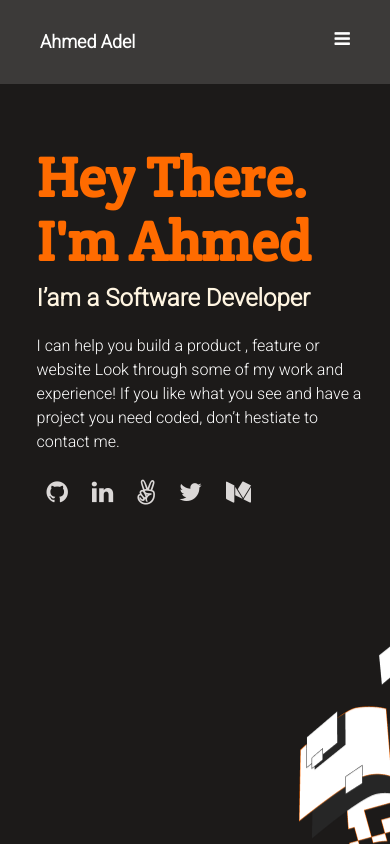
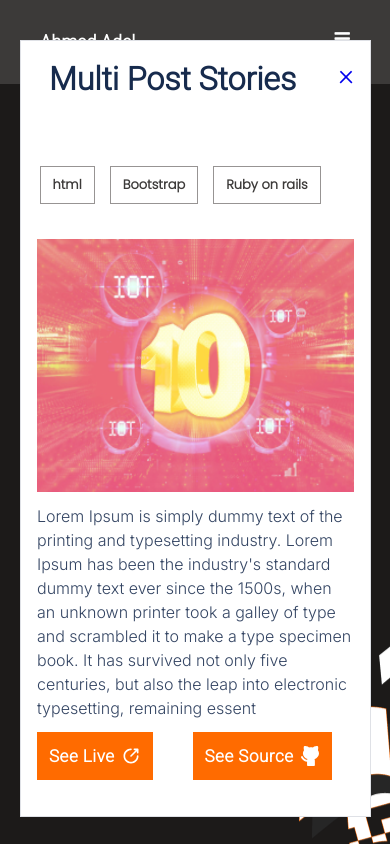
Before and after one commit to ahmedadel56/ahmedadel56.github.io, a website: page index.html in a window 390 px wide. Shown: the top 844 px of the page. Drawn offline with Linux system fonts and the light colour scheme.

Commit message:
Add style to popup of mobile version and now working on Desktop

```diff
--- a/index.html
+++ b/index.html
@@ -14,8 +14,15 @@
     gtag('config', 'G-4BQJHL7RYV');
     </script>
     <link rel="stylesheet" href="https://cdnjs.cloudflare.com/ajax/libs/font-awesome/4.7.0/css/font-awesome.min.css">
+    <link rel="preconnect" href="https://fonts.googleapis.com">
+    <link rel="preconnect" href="https://fonts.gstatic.com" crossorigin>
+    <link href="https://fonts.googleapis.com/css2?family=Poppins:wght@300&display=swap" rel="stylesheet">
+    <link href="https://fonts.googleapis.com/css2?family=Inter:wght@300&display=swap" rel="stylesheet">
+    <link href="https://fonts.googleapis.com/css2?family=Roboto:wght@300&display=swap" rel="stylesheet">
+    <link href="https://fonts.googleapis.com/css2?family=Crete+Round&display=swap" rel="stylesheet">
     <link rel="stylesheet" href="style.css">
     <link rel="stylesheet" href="./mobile-menu-style.css">
+    <link rel="stylesheet" href="./popup-style.css">
     <title>Portfolio</title>
 </head>
 <body tabindex="0">
@@ -195,6 +202,34 @@
         </div>
         <hr class="seprate2">
     </footer>
+    <div class="popup">
+        <div class="popup-head">
+            <h2 class="popup-header">Multi Post Stories</h2>
+            <a href="#">&times;</a>
+        </div>
+        <div class="skills">
+            <div class="skill">html</div>
+            <div class="skill">Bootstrap</div>
+            <div class="skill">Ruby on rails</div>
+        </div>
+        <div class="project-body">
+            <img src="./images/popup-img.png" alt="Project image">
+            <div class="wrap">
+                <p>Lorem Ipsum is simply dummy text of the printing and typesetting industry.
+                    Lorem Ipsum has been the industry's standard dummy text ever since the 1500s,
+                    when an unknown printer took a galley of type and scrambled it to make a type specimen book.
+                     It has survived not only five centuries, but also the leap into electronic typesetting, remaining essent</p>
+               <div class="demo-buttons">
+               <button type="button">
+                   <span>See Live</span> <img src="./icons/live-demo.svg" alt="Live Demo">
+               </button>
+               <button type="button">
+                   <span>See Source</span> <img src="./icons/github-Vector.svg" alt="Source code on github">
+               </button>
+            </div>
+        </div>
+    </div>
+        </div>
     <script src="./dynamic.js"></script>
 </body>
 </html>
--- /dev/null
+++ b/popup-style.css
@@ -0,0 +1,186 @@
+.popup{
+display: flex;
+flex-direction: column;
+align-items: center;
+padding: 16px;
+position: fixed;
+width: 90%;
+margin: 0 auto auto 20px;
+height:fit-content;
+top: 40px;
+background: #FFFFFF;
+border: 1px solid #DFE1E6;
+box-sizing: border-box;
+}
+.popup .popup-head{
+display: flex;
+flex-direction: row;
+justify-content:space-between;
+align-items: flex-start;
+width: 100%;
+height: 10vh;
+box-sizing: border-box;
+}
+.popup-head h2{
+width: 259px;
+height: 82px;
+font-family: 'Roboto',sans-serif;
+font-style: normal;
+font-weight: bold;
+font-size: 32px;
+line-height: 44px;
+color: #172B4D;
+flex: none;
+order: 0;
+flex-grow: 0;
+margin: 0px 12px;
+}
+.popup-head a{
+flex: none;
+order: 0;
+flex-grow: 0;
+margin: 0 0px;
+border-radius: 0px;
+font-size: 30px;
+}
+.popup .skills {
+display: flex;
+flex-direction: row;
+align-items: center;
+height: 8vh;
+width: 100%;
+border-radius: 0px;
+margin: 15px 15px 15px 0;
+}
+.skills .skill {
+display: flex;
+flex-direction: row;
+align-items: center;
+padding: 10px 12px;
+border: 1px solid #979493;
+box-sizing: border-box;
+flex: none;
+order: 2;
+flex-grow: 0;
+margin: 0px 5px 10px 10px;
+font-family: 'Poppins',sans-serif;
+font-weight: 600;
+font-size: 13px;
+line-height: 16px;
+color: #3C3A39;
+}
+.popup .project-body {
+    width: 100%;
+    display: flex;
+    flex-direction: column;
+    margin: 0 auto 20px;
+}
+.project-body img {
+    height: 30vh;
+}
+.project-body p {
+font-family: 'Inter',sans-serif;
+font-size: 16px;
+line-height: 24px;
+color: #344563;
+flex: none;
+order: 0;
+flex-grow: 0;
+margin: 12px 0px;
+}
+.demo-buttons {
+    width: 100%;
+    display: flex;
+    justify-content: flex-start
+}
+.demo-buttons button {
+    flex-direction: row;
+    align-items: flex-start;
+    padding: 12px;
+    background: #FF6B00;
+    border: none;
+    outline: none;
+    font-family: 'Inter',sans-serif;
+    font-weight: bold;
+    font-size: 17px;
+    line-height: 24px;
+    display: flex;
+    align-items: center;
+    justify-content: space-between;
+    text-align: center;
+    letter-spacing: 0.03em;
+    color: #FFFFFF;
+    flex: none;
+    order: 0;
+    flex-grow: 0;
+    margin: 0px 40px 0 0;
+
+}
+
+.demo-buttons button img {
+    width: 20px;
+    height: 20px;
+    margin-left: 6px;
+}
+
+@media only screen and (min-width: 800px) {
+    .popup {
+    position: fixed;
+    left: 0px;
+    right: 0px;
+    top: 0px;
+    bottom: 0px;
+    width: 90%;
+    height: 90%;
+    margin: auto;
+    background: #FFFFFF;
+    border: 1px solid #EBECF0;
+    box-shadow: 0px 48px 48px rgba(37, 47, 137, 0.08);
+    }
+    .popup-header{
+        visibility: hidden;
+    }
+    .popup-header::before {
+        visibility: visible;
+        display: block;
+        position: absolute;
+        content: 'Keeping track of hundreds  of components website';
+        width: 1056px;
+        height: 40px;
+        left: 0px;
+        top: 0px;
+        font-family: 'Crete Round',sans-serif;
+        font-style: normal;
+        font-weight: normal;
+        font-size: 32px;
+        line-height: 44px;
+        color: #172B4D;
+        flex: none;
+        order: 0;
+        flex-grow: 0;
+        margin: 50px 20px 0 20px;
+    }
+    .skills .skill {
+        font-family: 'Poppins',sans-serif;
+        font-style: normal;
+        font-weight: 500;
+        font-size: 15px;
+        line-height: 20px;
+        color: #3C3A39;
+        flex: none;
+        order: 0;
+        flex-grow: 0;
+        margin: 0px 10px;
+    }
+    .project-body {
+        display: grid !important;
+        grid-template-columns: 40% 60%;
+        grid-column-gap: 10px;
+        height: 100%;
+    }
+    .project-body .wrap {
+        display: flex;
+        flex-direction: column;
+    }
+
+}
--- a/style.css
+++ b/style.css
@@ -1,12 +1,7 @@
-@import url('https://fonts.googleapis.com/css2?family=crete+Round&display=swap');
-@import url('https://fonts.googleapis.com/css2?family=Roboto:wght@300&display=swap');
-@import url('https://fonts.googleapis.com/css2?family=Crete+Round&display=swap');
-@import url('https://fonts.googleapis.com/css2?family=Inter&display=swap');
-
 * {
   margin: 0;
   padding: 0;
-  font-family: 'Roboto', serif;
+  font-family: 'Roboto', sa;
   font-style: normal;
 }
 
```
Also changed, not shown: icons/github-Vector.svg (added), icons/live-demo.svg (added), images/popup-img.png (added).
